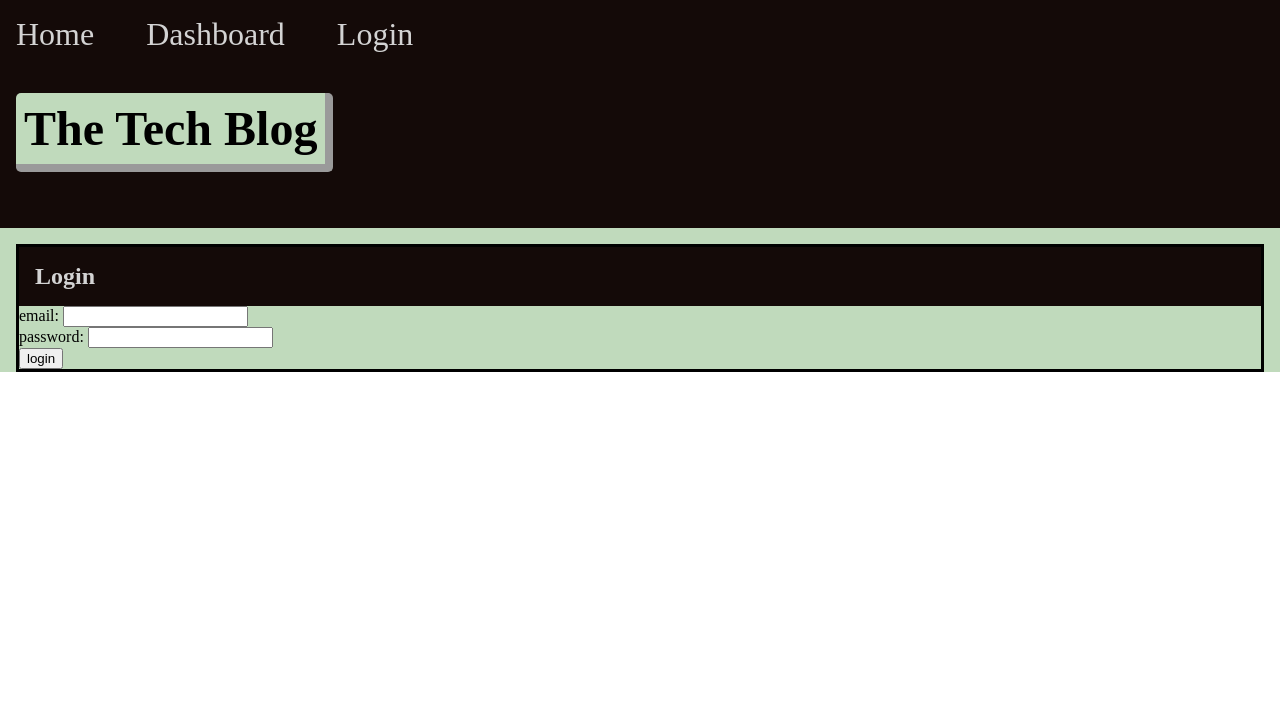
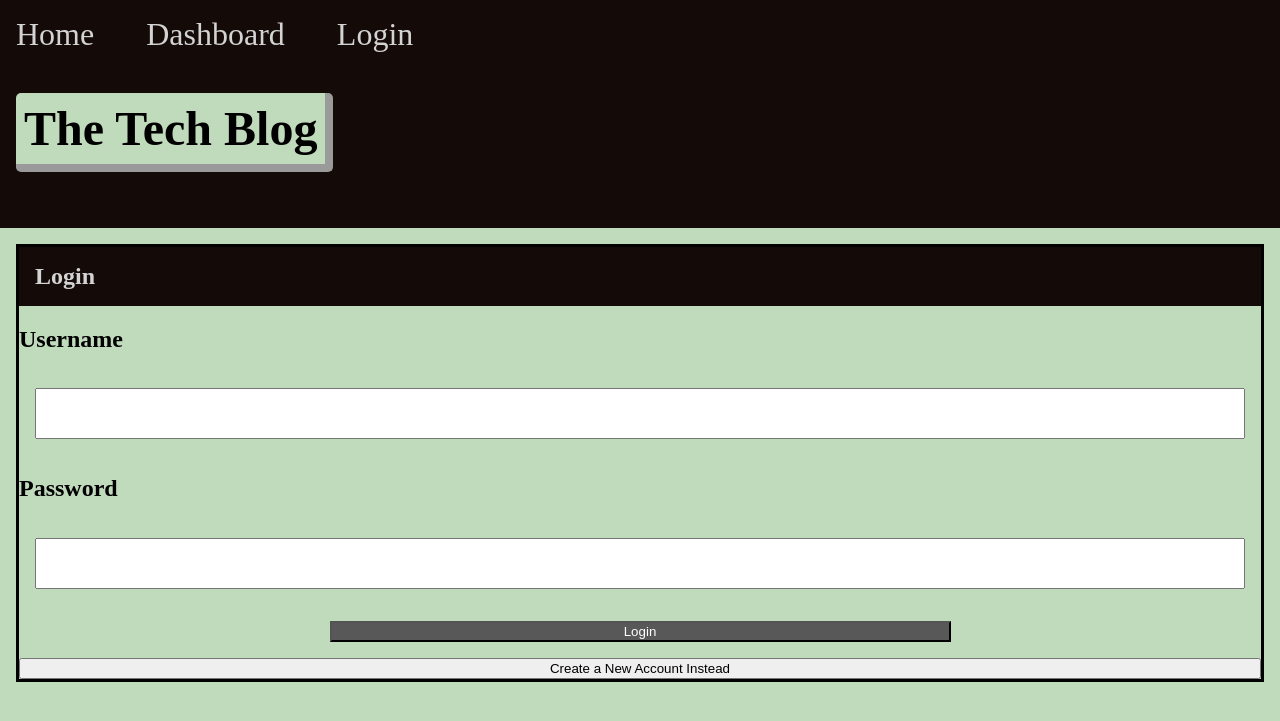
Before and after one commit to gthawkins24/Tech-Blog, a Node server app: page /login in a window 1280 px wide. Shown: the top 721 px of the page. Run offline with Node 20, Linux system fonts and the light colour scheme; some libraries are stand-ins or nearby versions.

Commit message:
login/signup logic started

```diff
--- a/controllers/homepage.js
+++ b/controllers/homepage.js
@@ -82,3 +82,7 @@ exports.viewSinglePost = (req, res) => {
 exports.login = (req, res) => {
   res.render('login');
 };
+
+exports.displayDashboard = (req, res) => {
+  res.render('dashboard');
+}
--- /dev/null
+++ b/public/javascript/login.js
@@ -0,0 +1,25 @@
+async function loginFormHandler(event) {
+  event.preventDefault();
+
+  const username = document.querySelector('#username-login').value.trim();
+  const password = document.querySelector('#password-login').value.trim();
+
+  if (username && password) {
+    const response = await fetch('/api/users/login', {
+      method: 'post',
+      body: JSON.stringify({
+        username,
+        password
+      }),
+      headers: { 'Content-Type': 'application/json' }
+    });
+
+    if (response.ok) {
+      document.location.replace('/dashboard/');
+    } else {
+      alert(response.statusText);
+    }
+  }
+}
+
+document.querySelector('#login-form').addEventListener('submit', loginFormHandler);
--- a/public/stylesheets/style.css
+++ b/public/stylesheets/style.css
@@ -1,6 +1,7 @@
 body {
   margin: 0;
   padding: 0;
+  background-color: rgb(192, 218, 188);
 }
 
 #single-post {
@@ -106,6 +107,14 @@ nav h1 {
 #login-form {
   border-style: solid;
   margin: 1rem;
+  display: flex;
+  flex-direction: column;
+  overflow: hidden;
+}
+
+#login-form input {
+  padding: 1rem;
+  margin: 1rem;
 }
 
 #login-form h1 {
@@ -116,3 +125,53 @@ nav h1 {
   font-size: 1.5rem;
   font-weight: bolder;
 }
+
+#signup-form {
+  border-style: solid;
+  margin: 1rem;
+  display: flex;
+  flex-direction: column;
+  overflow: hidden;
+}
+
+#signup-form input {
+  padding: 1rem;
+  margin: 1rem;
+}
+
+#signup-form h1 {
+  margin: 0;
+  background-color: rgb(20, 10, 8);
+  color: lightgray;
+  padding: 1rem;
+  font-size: 1.5rem;
+  font-weight: bolder;
+}
+
+#login-button {
+  margin: 1rem auto;
+  width: 50%;
+  position: relative;
+}
+
+#login-button button {
+  color: white;
+  background-color: rgb(88, 88, 88);
+  cursor: pointer;
+  padding: 1rem, 0;
+  width: 100%;
+}
+
+#signup-button {
+  margin: 1rem auto;
+  width: 50%;
+  position: relative;
+}
+
+#signup-button button {
+  color: white;
+  background-color: rgb(88, 88, 88);
+  cursor: pointer;
+  padding: 1rem, 0;
+  width: 100%;
+}
--- a/routes/api-routes.js
+++ b/routes/api-routes.js
@@ -6,6 +6,7 @@ const postAPI = require('../controllers/api/post.js');
 // user routes
 router.get('/api/users', userAPI.getAllUsers);
 router.post('/api/users', userAPI.createNewUser);
+router.post('/api/users/login', userAPI.userLogin);
 router.get('/api/users/:id', userAPI.getOneUser);
 
 // post routes
--- a/routes/homepage-routes.js
+++ b/routes/homepage-routes.js
@@ -5,5 +5,6 @@ const homepageController = require('../controllers/homepage.js');
 router.get('/', homepageController.displayHomepage);
 router.get('/login', homepageController.login);
 router.get('/post/:id', homepageController.viewSinglePost);
+router.get('/dashboard', homepageController.displayDashboard);
 
 module.exports = router;
--- /dev/null
+++ b/views/dashboard.handlebars
@@ -0,0 +1 @@
+<h1>You're at the dashboard!</h1>
--- a/views/layouts/main.handlebars
+++ b/views/layouts/main.handlebars
@@ -8,7 +8,6 @@
   <link rel="stylesheet" href="/stylesheets/style.css">
 </head>
 <body>
-  <div class="wrapper">
     <header>
     <nav>
       {{#if loggedIn}}
@@ -24,6 +23,5 @@
     </nav>
     </header>
   {{{ body }}}
-  </div>
 </body>
 </html>
--- a/views/login.handlebars
+++ b/views/login.handlebars
@@ -1,14 +1,32 @@
-<form id="login-form">
-  <h1>Login</h1>
-  <div>
-    <label for="username-login">email:</label>
-    <input type="text" id="email-login" />
-  </div>
-  <div>
-    <label for="password-login">password:</label>
-    <input type="password" id="password-login" />
-  </div>
-  <div>
-    <button type="submit">login</button>
-  </div>
-</form>
+  {{#if loggedIn}}
+  <form id="signup-form">
+      <h1>You are already logged in. Create another account:</h1>
+      <h2>Username</h2>
+        <label id="username-signup"for="username-signup"></label>
+        <input type="text" id="username-signup" />
+      <h2>Password</h2>
+        <label id="password-signup"for="password-signup"></label>
+        <input type="password" id="password-signup" />
+    <div id="login-button">
+      <button type="submit">Signup</button>
+    </div>
+  </form>
+  <script src="/javascript/signup.js"></script>
+
+  {{else}}
+
+  {{/if}}
+    <form id="login-form">
+    <h1>Login</h1>
+    <h2>Username</h2>
+      <label id="username-login"for="username-login"></label>
+      <input type="text" id="username-login" />
+    <h2>Password</h2>
+      <label id="password-login"for="password-login"></label>
+      <input type="password" id="password-login" />
+    <div id="login-button">
+      <button type="submit">Login</button>
+    </div>
+    <button id="create-new-account">Create a New Account Instead</button>
+  </form>
+  <script src="/javascript/login.js"></script>
```
Also changed, not shown: controllers/api/user.js (+29 -1 lines), models/User.js (+1 -8 lines), public/javascript/signup.js (added, +26 -0 lines), seeds/user-seeds.js (+0 -11 lines).
